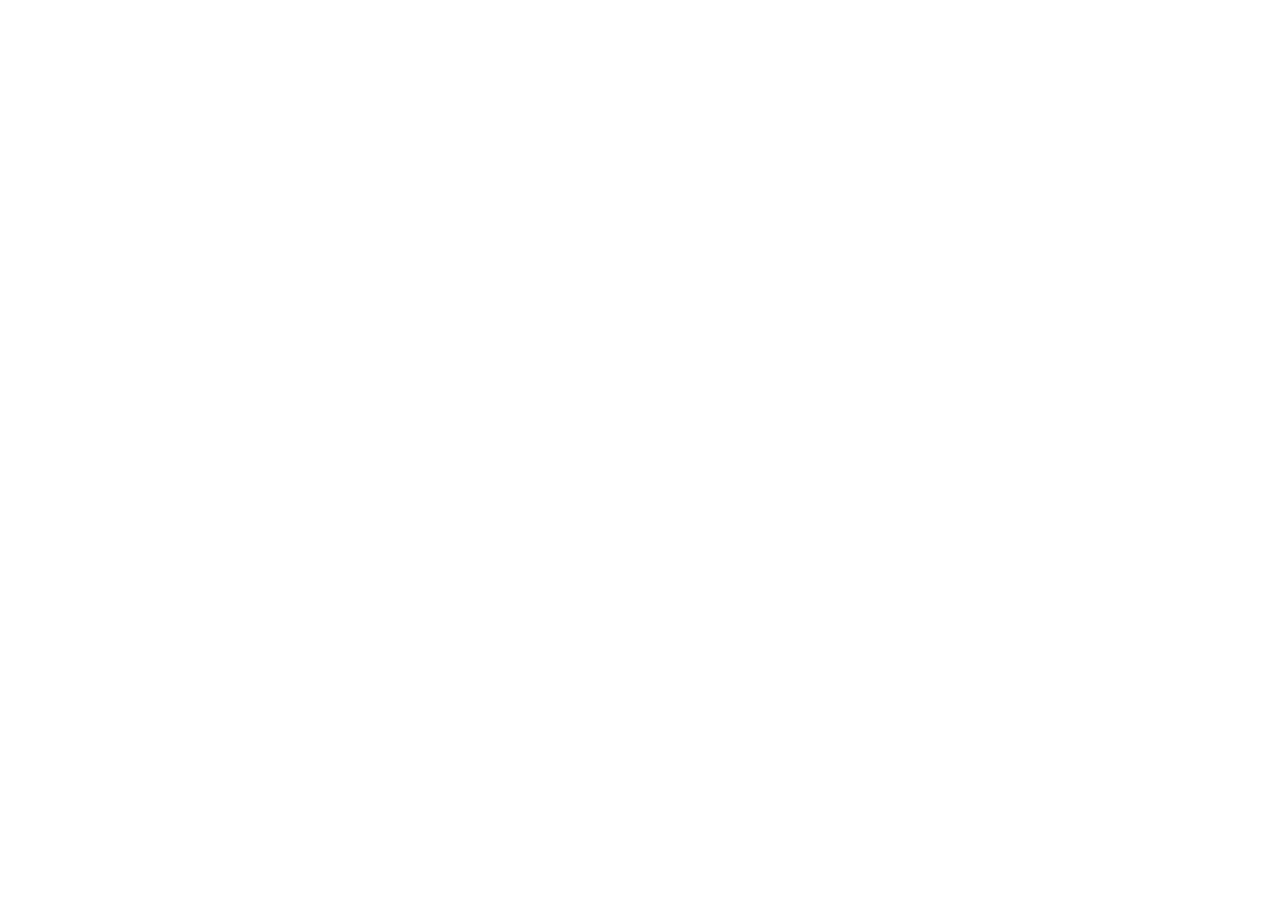
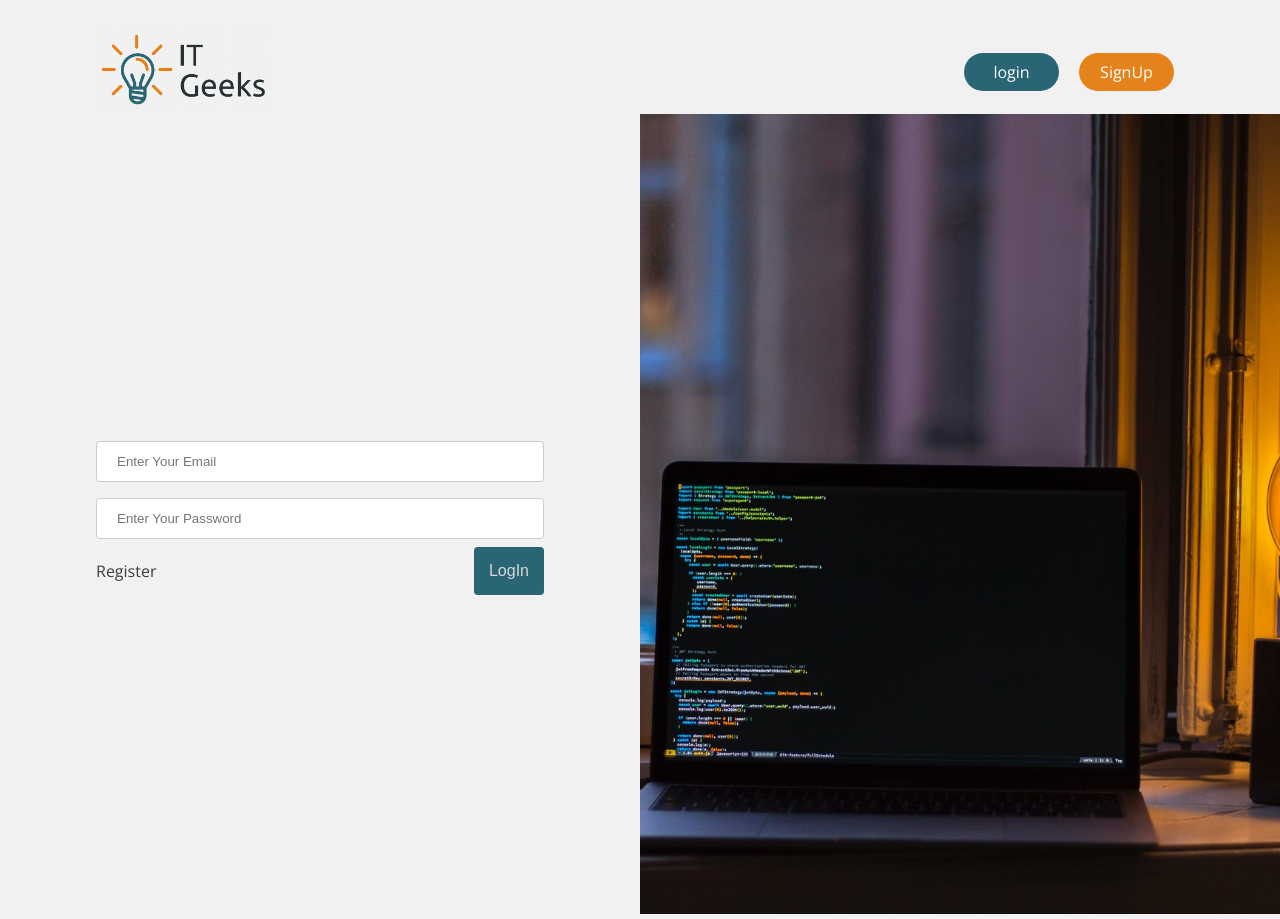
Before and after one commit to GSG-G10/IT-Geeks, a website: page public/login.html in a window 1280 px wide. Before the commit the page ends 800 px from the top, so only its background shows below. Drawn offline with nearby package versions, Linux system fonts and the light colour scheme.

Commit message:
create login page and style #7

```diff
--- a/public/css/forms.css
+++ b/public/css/forms.css
@@ -0,0 +1,78 @@
+.containter-login {
+  display: flex;
+  height: 100vh;
+}
+.form {
+  width: 50%;
+  display: flex;
+  flex-direction: column;
+  justify-content: center;
+  align-items: center;
+}
+.form form {
+  width: 70%;
+  display: flex;
+  flex-direction: column;
+  justify-content: center;
+  align-items: center;
+}
+input {
+  width: 100%;
+  padding: 12px 20px;
+  margin: 8px 0;
+  display: inline-block;
+  border: 1px solid #ccc;
+  border-radius: 4px;
+  outline: none;
+}
+
+.form .btn {
+  width: 100%;
+  display: flex;
+  flex-direction: row;
+  justify-content: space-between;
+}
+.form .btn a {
+  width: 100%;
+  color: #3d3d3d;
+  font-size: bold;
+  display: flex;
+  align-items: center;
+  text-decoration: none;
+}
+
+.form .btn button {
+  color: #d7d7d7;
+  padding: 15px;
+  background-color: #296575;
+  font-size: 16px;
+  border-radius: 4px;
+  border: none;
+  cursor: pointer;
+  transition: all 0.5s;
+}
+.form .btn button:hover {
+  opacity: 0.7;
+}
+
+.right-side {
+  width: 50%;
+}
+.right-side img {
+  background-size: cover;
+  object-fit: cover;
+  width: 100%;
+  height: 100%;
+}
+
+@media screen and (max-width: 700px) {
+  .right-side img {
+    display: none;
+  }
+  .right-side {
+    width: 0%;
+  }
+  .form {
+    width: 100%;
+  }
+}
--- a/public/login.html
+++ b/public/login.html
@@ -5,7 +5,40 @@
     <meta http-equiv="X-UA-Compatible" content="IE=edge" />
     <meta name="viewport" content="width=device-width, initial-scale=1.0" />
     <link rel="stylesheet" href="css/forms.css" />
+    <link rel="stylesheet" href="css/style.css">
     <title>Login</title>
   </head>
-  <body></body>
+  <body>
+    <header class="header">
+      <div class="container">
+        <div class="logo">
+          <a href="/">
+            <img src="images/logo.png" alt="logo" />
+          </a>
+        </div>
+        <nav>
+          <ul class="nav-items">
+            <li><a href="login.html">login</a></li>
+            <li><a href="signup.html">SignUp</a></li>
+          </ul>
+        </nav>
+      </div>
+    </header>
+    <div class="containter-login">
+      <section class="form">
+        <form>
+          <input type="email" class="emain" name="email" placeholder="Enter Your Email"/>
+          <input type="password" class="password" name="password" placeholder="Enter Your Password"/>
+          <article class="btn">
+            <a  class="register" href="/singup">Register</a>
+            <button class="btu-login">LogIn</button>
+          </article>
+        </form>
+      </section>
+      <section class="right-side">
+        <img src="images/img.jpeg"/>
+      </section>
+    </div>
+
+  </body>
 </html>
```
Also changed, not shown: public/images/img.jpeg (added).
